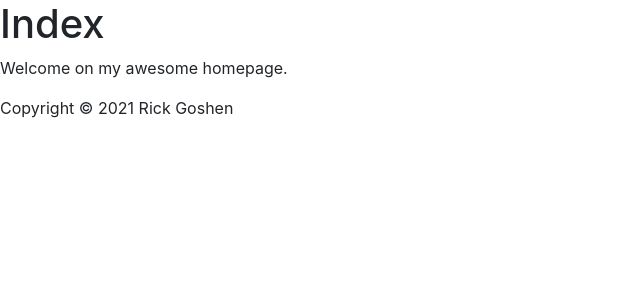
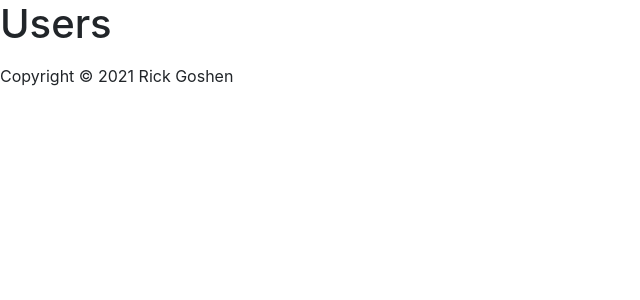
Before and after one commit to rgoshen/flask-blogly, a Flask app: page /users in a window 1280 px wide. Shown: the top 300 px of the page, without its empty margins (0-640 px from the left). Run offline with Flask 2, Linux system fonts and the light colour scheme; some libraries are stand-ins or nearby versions.

Commit message:
updated index.html to show users list

```diff
--- a/app.py
+++ b/app.py
@@ -29,4 +29,4 @@
     """Render a page with a list of all users"""
 
     users = User.query.order_by(User.last_name, User.first_name).all()
-    return render_template('users/index.html')
+    return render_template('users/index.html', users=users)
--- a/templates/users/index.html
+++ b/templates/users/index.html
@@ -1,5 +1,9 @@
 {% extends "base.html" %} {% block title %}Users{% endblock %} {% block content
 %}
-<h1>Index</h1>
-<p class="important">Welcome on my awesome homepage.</p>
+<h1>Users</h1>
+<ul>
+  {% for user in users %}
+  <li>{{user.first_name}} {{user.last_name}}</li>
+  {% endfor %}
+</ul>
 {% endblock %}
```
